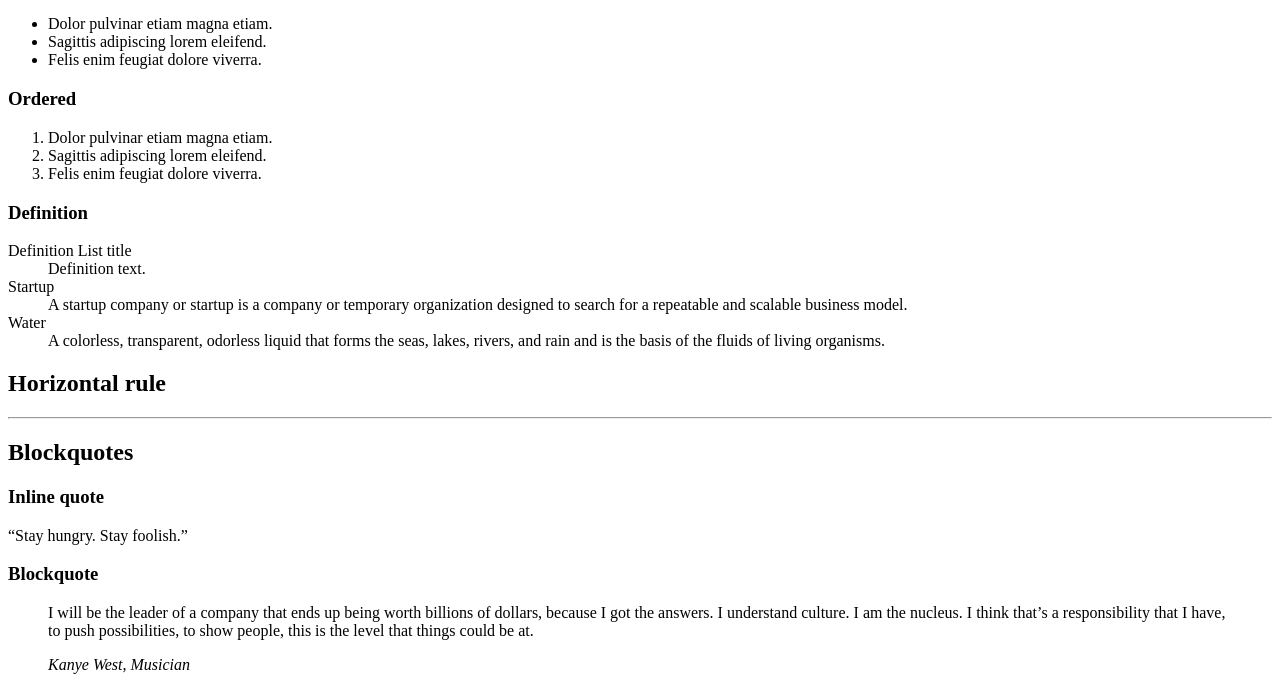
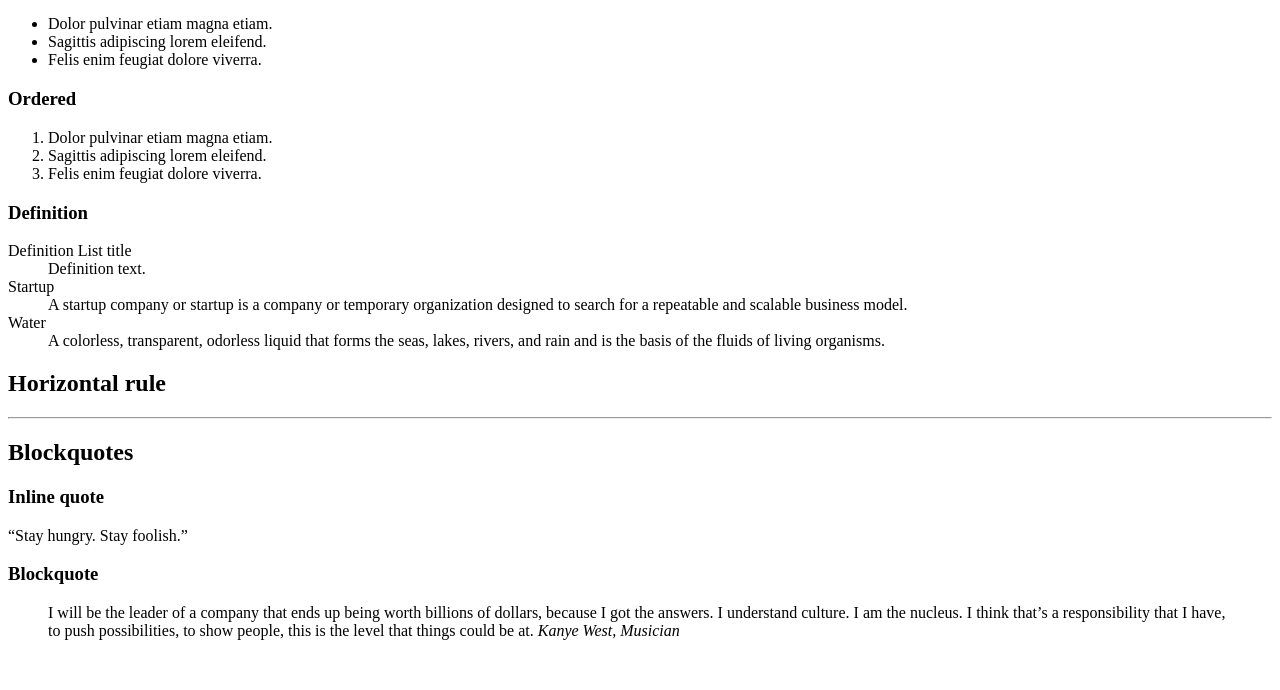
Before and after one commit to ulvibrahimov/holbertonschool-web_front_end, a plain HTML site: page html_advanced/30-styleguide.html in a window 1280 px wide. Shown: the part 578-1268 px from the top of the page. After the commit the page ends 1234 px from the top, so only its background shows below. Drawn offline with Linux system fonts and the light colour scheme.

Commit message:
Task 30: Removed p tags and fixed precise spacing

```diff
--- a/html_advanced/30-styleguide.html
+++ b/html_advanced/30-styleguide.html
@@ -67,7 +67,6 @@
           <hr>
         </div>
       </section>
-
       <section>
         <header>
           <h2>Blockquotes</h2>
@@ -79,7 +78,7 @@
         <div>
           <h3>Blockquote</h3>
           <blockquote>
-            <p>I will be the leader of a company that ends up being worth billions of dollars, because I got the answers. I understand culture. I am the nucleus. I think that’s a responsibility that I have, to push possibilities, to show people, this is the level that things could be at.</p>
+            I will be the leader of a company that ends up being worth billions of dollars, because I got the answers. I understand culture. I am the nucleus. I think that’s a responsibility that I have, to push possibilities, to show people, this is the level that things could be at.
             <cite>Kanye West, Musician</cite>
           </blockquote>
         </div>
```
